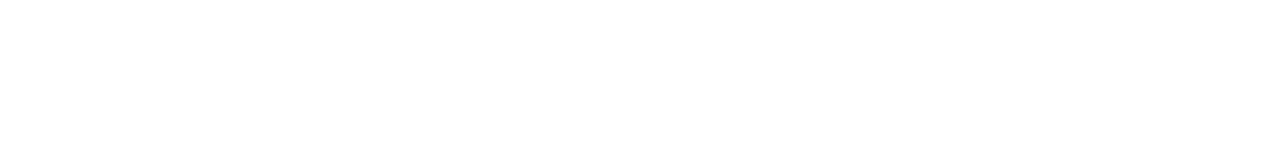
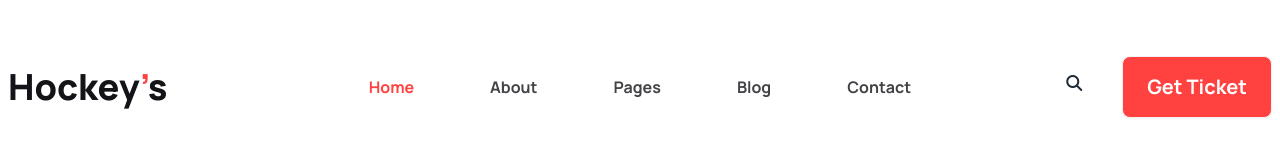
Before and after one commit to muhammadmahfuzmr/Assignment3-B9, a plain HTML site: page index.html in a window 1280 px wide. Drawn offline with nearby package versions, Linux system fonts and the light colour scheme.

Commit message:
added navbar

```diff
--- a/index.html
+++ b/index.html
@@ -5,23 +5,70 @@
     <meta charset="UTF-8">
     <meta name="viewport" content="width=device-width, initial-scale=1.0">
     <title>Hokeys</title>
+    <link rel="preconnect" href="https://fonts.googleapis.com">
+    <link rel="preconnect" href="https://fonts.gstatic.com" crossorigin>
+    <link href="https://fonts.googleapis.com/css2?family=Manrope:wght@200..800&display=swap" rel="stylesheet">
     <link href="https://cdn.jsdelivr.net/npm/daisyui@4.6.0/dist/full.min.css" rel="stylesheet" type="text/css" />
     <script src="https://cdn.tailwindcss.com"></script>
+    <script src="https://kit.fontawesome.com/7286726ee0.js" crossorigin="anonymous"></script>
     <script>
         tailwind.config = {
             theme: {
                 extend: {
                     colors: {
                         clifford: '#da373d',
+                        "btn-color": '#FF4240',
                     }
                 }
             }
         }
     </script>
+    <style>
+        .font{
+            font-family: "Manrope", sans-serif;
+        }
+    </style>
 </head>
 
-<body>
-    <header></header>
+<body class="font">
+    <header class="container mx-auto mt-12">
+        <nav>
+            <div class="navbar">
+                <div class="navbar-start">
+                    <div class="dropdown">
+                        <div tabindex="0" role="button" class="btn btn-ghost lg:hidden">
+                            <svg xmlns="http://www.w3.org/2000/svg" class="h-5 w-5" fill="none" viewBox="0 0 24 24"
+                                stroke="currentColor">
+                                <path stroke-linecap="round" stroke-linejoin="round" stroke-width="2"
+                                    d="M4 6h16M4 12h8m-8 6h16" />
+                            </svg>
+                        </div>
+                        <ul tabindex="0" class="menu menu-sm dropdown-content mt-3 z-[1] p-2 shadow rounded-box text-[#424247] font-bold text-base space-y-2 w-24">
+                            <li><a class="text-[#FF4240]">Home</a></li>
+                            <li><a>About</a></li>
+                            <li><a>Pages</a></li>
+                            <li><a>Blog</a></li>
+                            <li><a>Contact</a></li>
+                        </ul>
+                    </div>
+                    <a class="text-4xl font-extrabold text-[#131318]">Hockey<span  class="text-[#FF4240]">’</span>s</a>
+                </div>
+                <div class="navbar-center hidden lg:flex">
+                    <ul class="menu menu-horizontal text-[#424247] font-bold text-base space-x-11">
+                        <li><a class="text-[#FF4240]">Home</a></li>
+                        <li><a>About</a></li>
+                        <li><a>Pages</a></li>
+                        <li><a>Blog</a></li>
+                        <li><a>Contact</a></li>
+                    </ul>
+                </div>
+                <div class="navbar-end space-x-6 items-center">
+                    <div class="h-8 w-8"><i class="fa-solid fa-magnifying-glass"></i></div>
+                    <a class="btn text-[#FFF] text-xl font-bold px-6 py-4 h-auto bg-btn-color">Get Ticket</a>
+                </div>
+            </div>
+        </nav>
+    </header>
     <main></main>
 </body>
 
```
